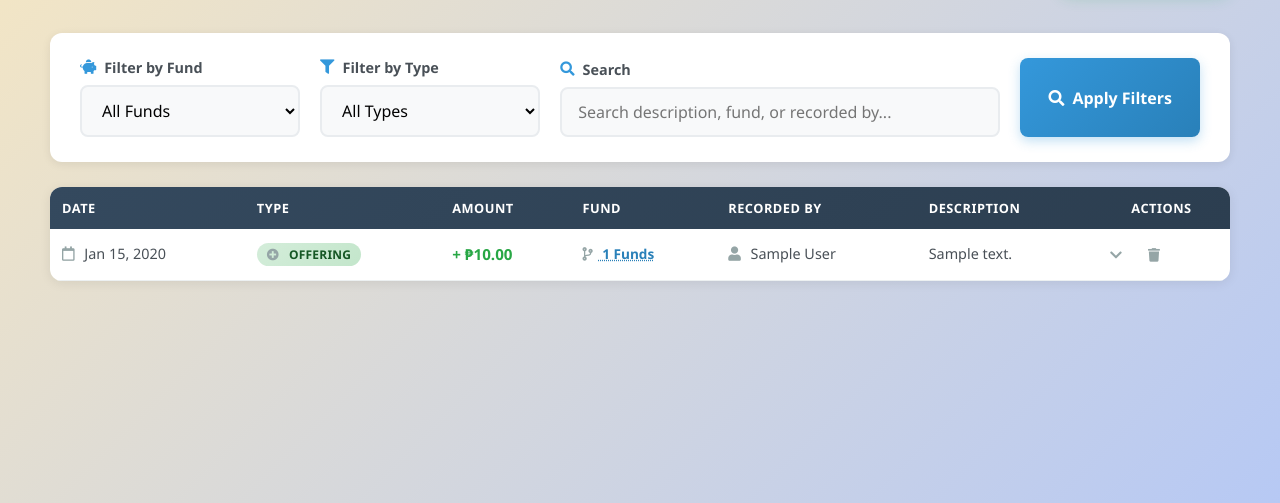
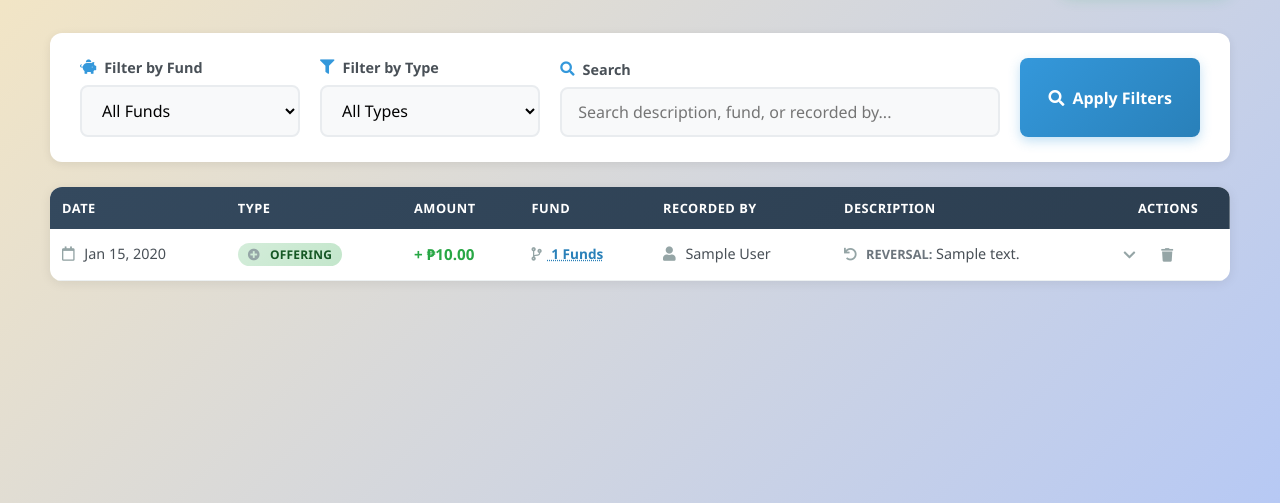
Before and after one commit to itsmechanot/church_fund, a Django app: page /transactions/ in a window 1280 px wide. Shown: the part 187-690 px from the top of the page. Run offline with Django 5.2, Linux system fonts and the light colour scheme; a user stored in the database is signed in; tables that the repository leaves empty hold one stand-in row (values such as "Sample post"); some libraries are stand-ins or nearby versions.

Commit message:
Enhanced undo feature

```diff
--- a/myapp/models.py
+++ b/myapp/models.py
@@ -70,6 +70,11 @@
         ('WITHDRAWAL', 'Withdrawal'),
     ]
 
+    STATUS_CHOICES = [
+        ('ACTIVE', 'Active'),
+        ('REVERTED', 'Reverted'),
+    ]
+
     fund = models.ForeignKey(
         'Fund',
         on_delete=models.SET_NULL,
@@ -81,6 +86,8 @@
     description = models.TextField()
     created_by = models.ForeignKey(Treasurer, on_delete=models.CASCADE)
     transaction_date = models.DateTimeField(auto_now_add=True)
+    status = models.CharField(max_length=10, choices=STATUS_CHOICES, default='ACTIVE')
+    original_transaction = models.ForeignKey('self', on_delete=models.SET_NULL, null=True, blank=True)
 
     def __str__(self):
         return f"{self.transaction_type} - ₱{self.amount}"
--- a/myapp/views.py
+++ b/myapp/views.py
@@ -198,7 +198,7 @@
     else:
         avg_monthly_growth = Decimal('0.00')
 
-    recent_transactions = Transaction.objects.all().select_related('fund').order_by('-transaction_date')[:5]
+    recent_transactions = Transaction.objects.filter(status='ACTIVE').select_related('fund').order_by('-transaction_date')[:5]
 
     context = {
         'funds': funds,
@@ -381,7 +381,7 @@
     # 1. Base Query: Prefetch related data to prevent N+1 queries in the template
     transactions_queryset = Transaction.objects.all() \
         .order_by('-transaction_date', '-id') \
-        .select_related('fund', 'created_by') \
+        .select_related('fund', 'created_by', 'original_transaction') \
         .prefetch_related('splits__fund')
 
     all_funds = Fund.objects.all().order_by('name')
@@ -867,9 +867,9 @@
 @require_POST
 @transaction.atomic
 def undo_transaction(request, transaction_id):
-    """Undo a transaction by reversing its effects on fund balances"""
+    """Undo a transaction by creating reversal transactions"""
     try:
-        trans = get_object_or_404(Transaction, pk=transaction_id)
+        trans = get_object_or_404(Transaction, pk=transaction_id, status='ACTIVE')
 
         # Check if transaction was created within last 5 minutes (safety measure)
         time_limit = timezone.now() - timedelta(minutes=5)
@@ -877,15 +877,48 @@
             messages.error(request, "Cannot undo transactions older than 5 minutes for security reasons.")
             return redirect(reverse('index') + '#funds-page')
 
+        # Mark original transaction as reverted
+        trans.status = 'REVERTED'
+        trans.save(update_fields=['status'])
+
         # Handle split transactions
         if trans.splits.exists():
+            # Create reversal transaction for split
+            reversal_trans = Transaction.objects.create(
+                transaction_type='WITHDRAWAL' if trans.transaction_type == 'OFFERING' else 'OFFERING',
+                amount=trans.amount,
+                fund=None,
+                description=f"REVERSAL: {trans.description}",
+                created_by=request.user,
+                original_transaction=trans
+            )
+
             for split in trans.splits.all():
                 # Reverse the fund balance changes
                 split.fund.current_balance = F('current_balance') - split.amount_allocated
                 split.fund.save(update_fields=['current_balance'])
 
+                # Create reversal split
+                TransactionSplit.objects.create(
+                    parent_transaction=reversal_trans,
+                    fund=split.fund,
+                    amount_allocated=split.amount_allocated
+                )
+
         # Handle single fund transactions
         elif trans.fund:
+            reversal_type = 'WITHDRAWAL' if trans.transaction_type == 'OFFERING' else 'OFFERING'
+
+            # Create reversal transaction
+            Transaction.objects.create(
+                transaction_type=reversal_type,
+                amount=trans.amount,
+                fund=trans.fund,
+                description=f"REVERSAL: {trans.description}",
+                created_by=request.user,
+                original_transaction=trans
+            )
+
             if trans.transaction_type == 'OFFERING':
                 # Reverse offering by subtracting amount
                 trans.fund.current_balance = F('current_balance') - trans.amount
@@ -894,10 +927,7 @@
                 trans.fund.current_balance = F('current_balance') + trans.amount
             trans.fund.save(update_fields=['current_balance'])
 
-        # Delete the transaction
-        trans.delete()
-
-        messages.success(request, f"Transaction of ₱{trans.amount:,.2f} has been successfully undone.")
+        messages.success(request, f"Transaction of ₱{trans.amount:,.2f} has been successfully reverted and recorded in history.")
 
     except Exception as e:
         messages.error(request, f"Error undoing transaction: {e}")
--- a/static/css/transaction.css
+++ b/static/css/transaction.css
@@ -256,6 +256,22 @@
 }
 
 .badge-withdrawal i {
+    color: #dc3545;
+}
+
+.badge-reverted {
+    background: linear-gradient(135deg, #6c757d 0%, #5a6268 100%) !important;
+    color: white !important;
+    opacity: 0.7;
+}
+
+.reversal-indicator {
+    color: #6c757d;
+    font-weight: 600;
+    font-size: 0.8rem;
+}
+
+.reversal-indicator i {
     color: #dc3545;
 }
 
--- a/templates/index.html
+++ b/templates/index.html
@@ -203,13 +203,17 @@
                                         </span>
                                     </div>
 
-                                    {% if user.is_authenticated %}
+                                    {% if user.is_authenticated and transaction.status == 'ACTIVE' %}
                                     <form method="POST" action="{% url 'undo_transaction' transaction.id %}" class="undo-form" onsubmit="return confirm('Are you sure you want to undo this transaction?')">
                                         {% csrf_token %}
                                         <button type="submit" class="undo-btn" title="Undo Transaction">
                                             <i class="fas fa-undo"></i>
                                         </button>
                                     </form>
+                                    {% elif transaction.status == 'REVERTED' %}
+                                    <span class="reverted-label" title="This transaction has been reverted">
+                                        <i class="fas fa-ban"></i>
+                                    </span>
                                     {% endif %}
                                 </li>
                                 {% endfor %}
--- a/templates/transaction.html
+++ b/templates/transaction.html
@@ -112,9 +112,10 @@
                                     {{ transaction.transaction_date|date:"M d, Y" }}
                                 </td>
                                 <td data-label="Type">
-                                    <span class="badge badge-{{ transaction.transaction_type|lower }}">
+                                    <span class="badge badge-{{ transaction.transaction_type|lower }} {% if transaction.status == 'REVERTED' %}badge-reverted{% endif %}">
                                         {% if transaction.transaction_type == 'OFFERING' %}<i class="fas fa-plus-circle"></i>{% else %}<i class="fas fa-minus-circle"></i>{% endif %}
                                         {{ transaction.transaction_type|title }}
+                                        {% if transaction.status == 'REVERTED' %} (REVERTED){% endif %}
                                     </span>
                                 </td>
                                 <td data-label="Amount">
@@ -138,6 +139,9 @@
                                     {{ transaction.created_by.get_full_name|default:"System" }}
                                 </td>
                                 <td data-label="Description">
+                                    {% if transaction.original_transaction %}
+                                        <span class="reversal-indicator"><i class="fas fa-undo"></i> REVERSAL:</span>
+                                    {% endif %}
                                     {{ transaction.description|truncatechars:70 }}
                                 </td>
 
```
Also changed, not shown: static/css/index.css (+10 -0 lines).
